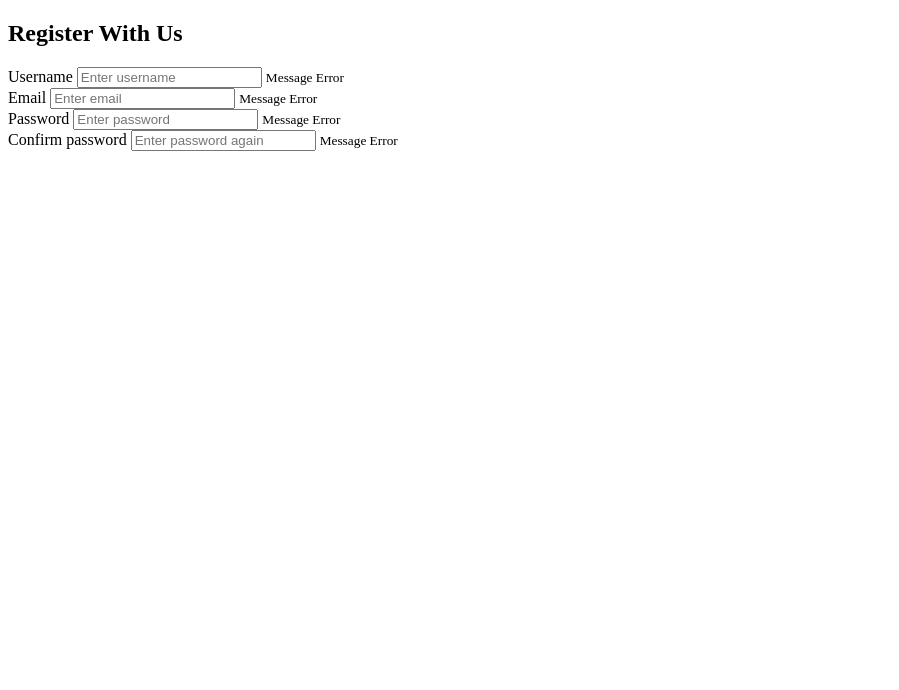
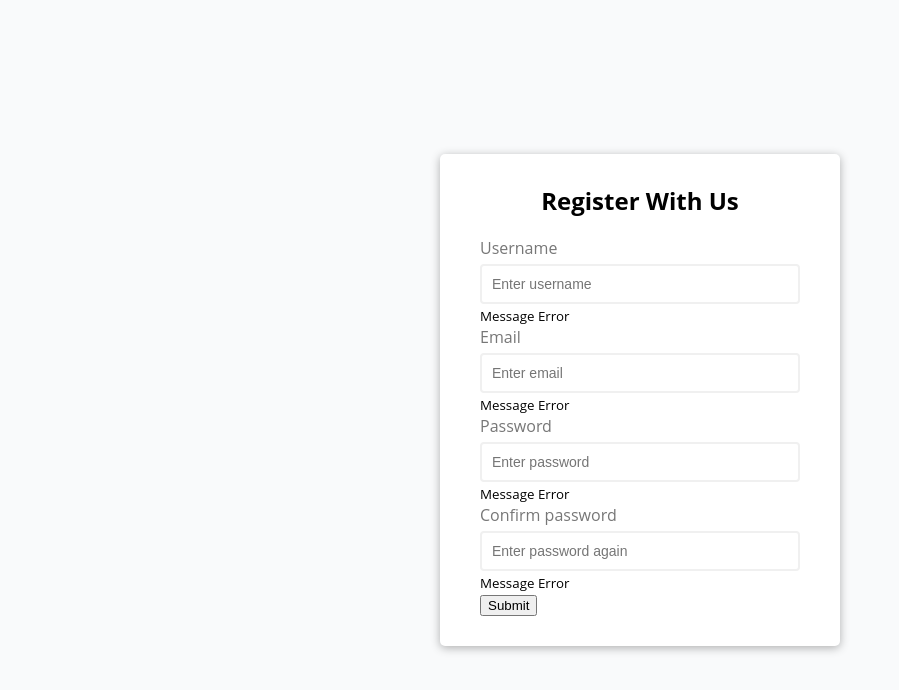
Before and after one commit to faiza203/Form_Validator, a plain HTML site: page index.html in a window 1280 px wide. Shown: the whole page, without its empty margins (0-899 px from the left). Drawn offline with Linux system fonts and the light colour scheme.

Commit message:
insert style.css

```diff
--- a/index.html
+++ b/index.html
@@ -1,8 +1,9 @@
 <!DOCTYPE html>
 <html lang="en">
   <head>
-    <meta charset="UTF-8">
-    <meta name="viewport" content="width=device-width, initial-scale=1.0">
+    <meta charset="UTF-8" />
+    <meta name="viewport" content="width=device-width, initial-scale=1.0" />
+    <link rel="stylesheet" href="style.css" />
     <title>Document</title>
   </head>
   <body>
@@ -11,24 +12,29 @@
         <h2>Register With Us</h2>
         <div class="secMain">
           <label for="username">Username</label>
-                <input type="text" id="username" placeholder="Enter username">
+          <input type="text" id="username" placeholder="Enter username" />
           <small>Message Error</small>
         </div>
         <div class="secMain">
           <label for="email">Email</label>
-                <input type="text" id="email" placeholder="Enter email">
+          <input type="text" id="email" placeholder="Enter email" />
           <small>Message Error</small>
         </div>
         <div class="secMain">
           <label for="password">Password</label>
-                <input type="text" id="password" placeholder="Enter password">
+          <input type="text" id="password" placeholder="Enter password" />
           <small>Message Error</small>
         </div>
         <div class="secMain">
           <label for="password2">Confirm password</label>
-                <input type="text" id="password2" placeholder="Enter password again">
+          <input
+            type="text"
+            id="password2"
+            placeholder="Enter password again"
+          />
           <small>Message Error</small>
         </div>
+        <button id="submit">Submit</button>
       </form>
     </div>
   </body>
--- /dev/null
+++ b/style.css
@@ -0,0 +1,51 @@
+*{
+    box-sizing: border-box;
+}
+body{
+    background-color: #f9fafb;
+    font-family: "Open Sans",sans-serif;
+    display: flex;
+    align-items: center;
+    justify-content: center;
+    min-height: 100vh;
+    margin: 0;
+}
+.main{
+    background-color: #fff;
+    border-radius: 5px;
+    box-shadow: 0 2px 10px rgba(0, 0, 0, 0.3);
+    width: 400px;
+}
+h2{
+    text-align: center;
+    margin: 0 0 20px;
+}
+.form{
+    padding: 30px 40px;
+    margin-bottom: 10px;
+    padding-bottom: 20px;
+    position: relative;
+}
+.form label{
+    color: #777;
+    display: block;
+    margin-bottom: 5px;
+}
+.form input{
+    border: 2px solid #f0f0f0;
+    border-radius: 4px;
+    display: block;
+    width: 100%;
+    padding: 10px;
+    font-size: 14px;
+}
+.form input:focus{
+    outline: 0;
+    border-color: #777;
+}
+form.success input{
+    border-color: #2ecc71;
+}
+form.error input{
+    background-color: #e74c32;
+}
```
Lines whose indentation alone changed are shown as unchanged.
